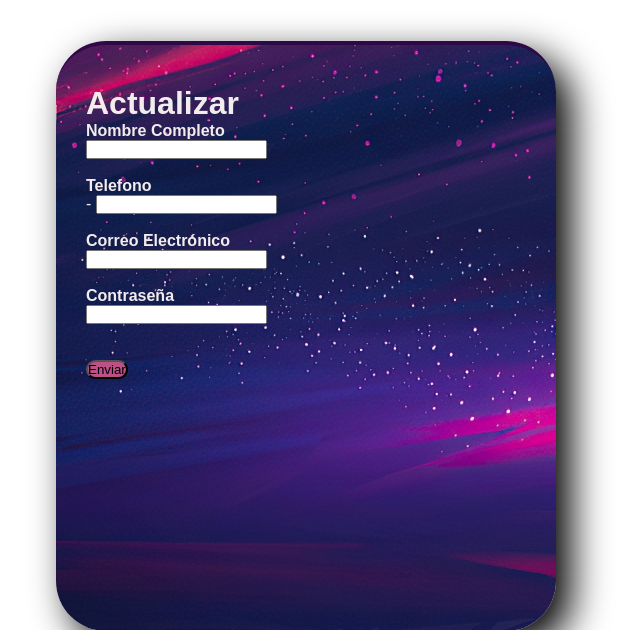
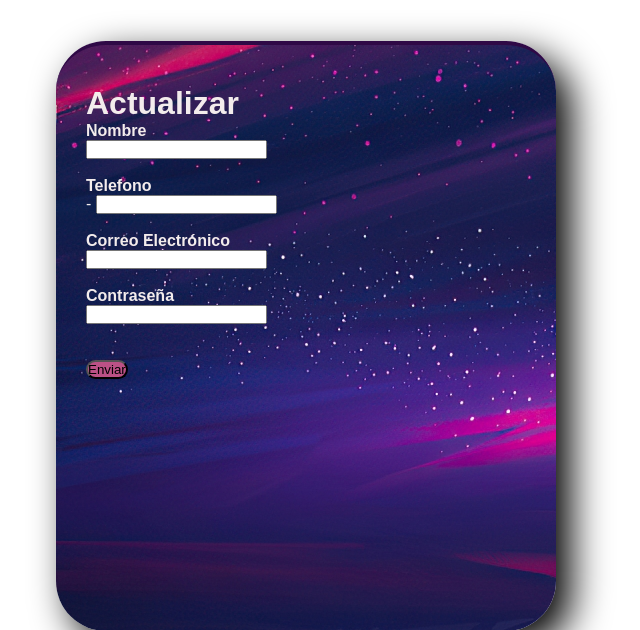
Before and after one commit to Brayan-Manco/CRUD-LOGIN-PHP, a PHP site: template vistas/paginas/editar.php in a window 1280 px wide. Shown: the top 630 px of the page, without its empty margins (334-974 px from the left). Run offline with PHP 8.4, Linux system fonts and the light colour scheme; the template is opened without the code that fills it, so the values that code supplies are empty.

Commit message:
Update editar.php
cambio editar

```diff
--- a/vistas/paginas/editar.php
+++ b/vistas/paginas/editar.php
@@ -13,7 +13,7 @@ $usuario = controladorRegistro::ctrselecionarRegistro();
             <h1>Actualizar</h1>
                 <div class="form-group">
                     <i class="fas fa-user"></i>
-                    <label  class="letra2" for="nombre"><strong>Nombre Completo</strong></label>
+                    <label  class="letra2" for="nombre"><strong>Nombre</strong></label>
                     <div class="input-group">
                             <input type="text" class="form-control" id="nombre" name="actualizarNombre">
                     </div>
```
